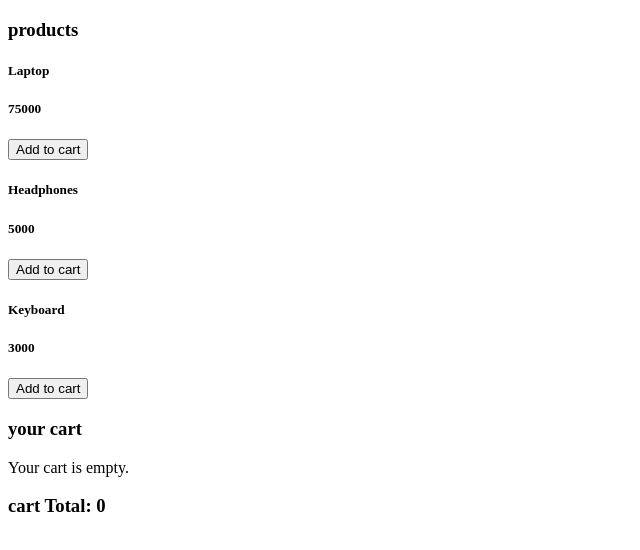
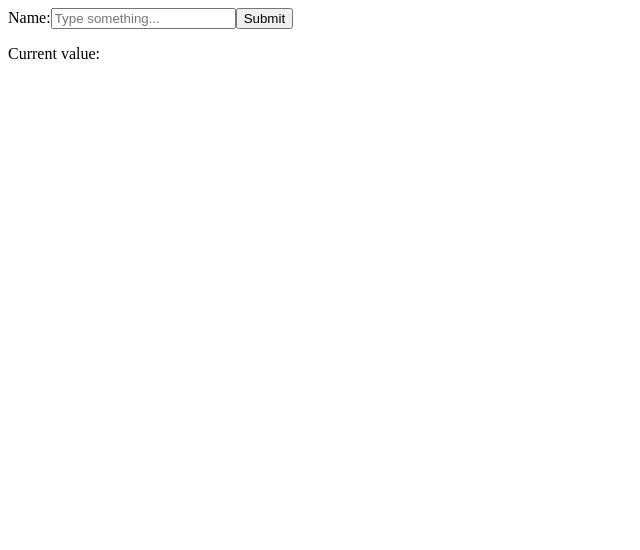
Before and after one commit to Lohithakshith2007/web-development, a React (Vite) app in the folder React-app/: page / in a window 1280 px wide. Shown: the top 550 px of the page, without its empty margins (0-640 px from the left). Built offline with nearby package versions, Linux system fonts and the light colour scheme.

Commit message:
react: practice simple controlled input component

```diff
--- a/React-app/src/App.jsx
+++ b/React-app/src/App.jsx
@@ -17,6 +17,8 @@ import Profile from './components/ReactState/InteractiveProfile.jsx'
 import TodoApp from './components/ReactState/TodoApp.jsx'
 
 import MiniShoppingCart from './components/ReactState/MiniShoppingCart.jsx'
+
+import ControlledInput from './components/ControlledComponent.jsx'
 
 
 function App() {
@@ -117,8 +119,10 @@ function App() {
       {/* <TodoApp/> */}
 
       {/* Mini Shopping Cart exercise */}
-      <MiniShoppingCart/>
+      {/* <MiniShoppingCart/> */}
 
+      {/* Controlled Component exercise */}
+      <ControlledInput/>
     </>
 
   );
--- /dev/null
+++ b/React-app/src/components/ControlledComponent.jsx
@@ -0,0 +1,35 @@
+import React, { useState } from 'react';
+
+function ControlledInput() {
+  // 1. Initialize state for the input value
+  const [name, setName] = useState('');
+
+  // 2. Update state on every input change
+  const handleChange = (e) => {
+    setName(e.target.value);
+  };
+
+  const handleSubmit = (e) => {
+    e.preventDefault();
+    alert(`Submitted name: ${name}`);
+  };
+
+  return (
+    <form onSubmit={handleSubmit}>
+      <label>
+        Name:
+        {/* 3. Value is bound to state, and onChange handles updates */}
+        <input
+          type="text"
+          value={name}
+          onChange={handleChange}
+          placeholder="Type something..."
+        />
+      </label>
+      <button type="submit">Submit</button>
+      <p>Current value: {name}</p>
+    </form>
+  );
+}
+
+export default ControlledInput;
```
